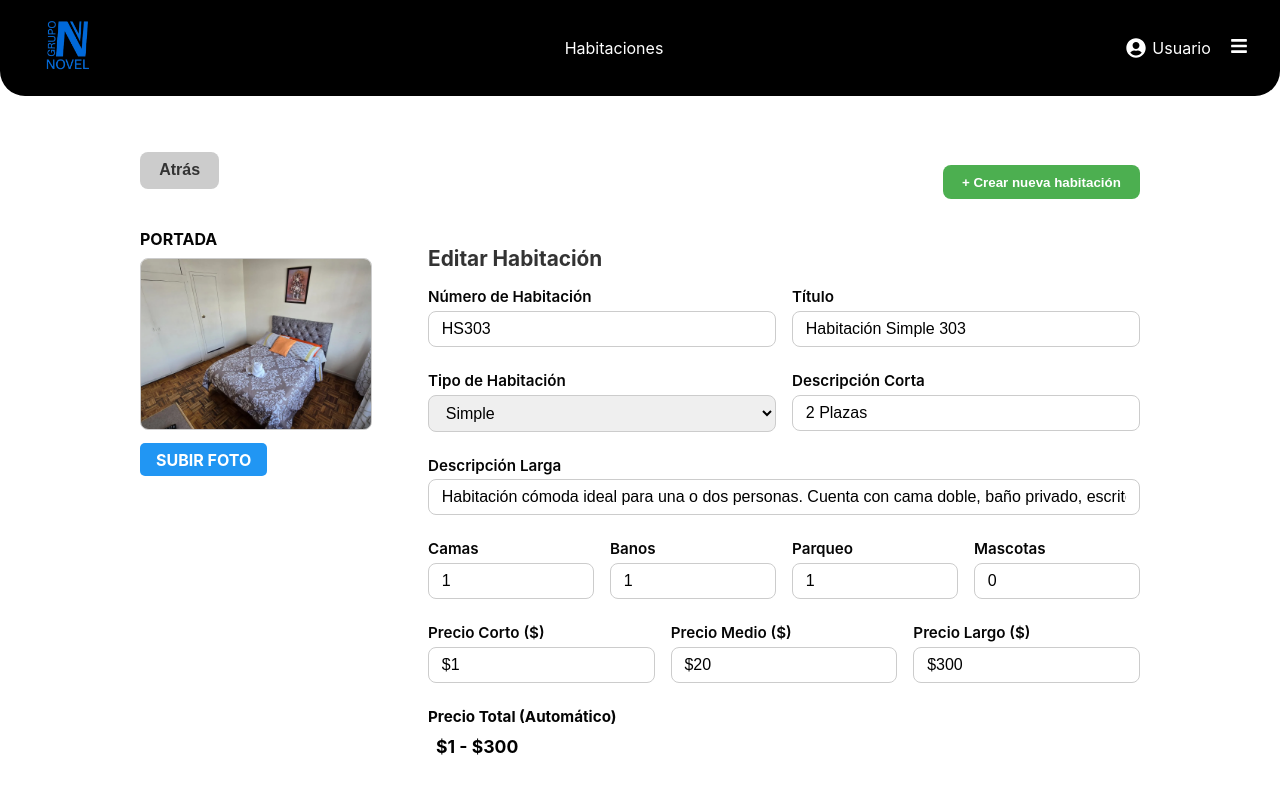
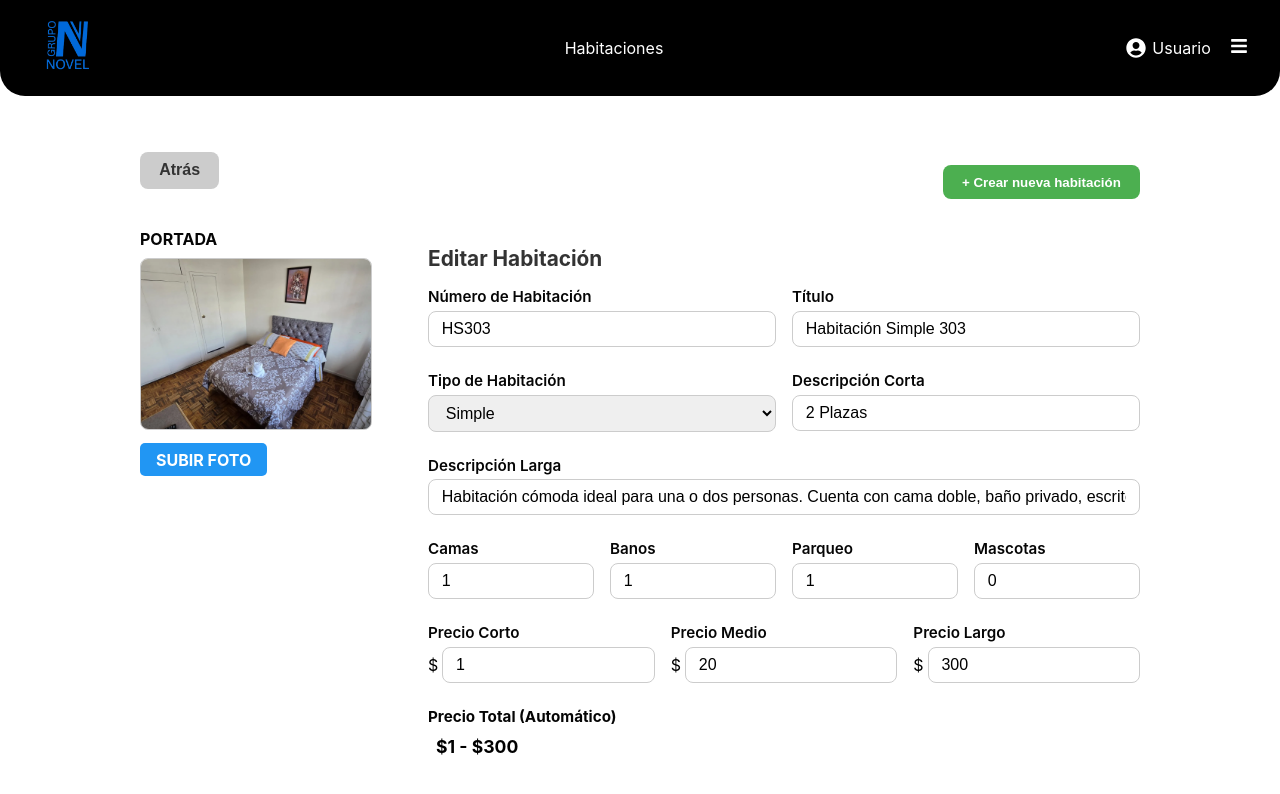
Before and after one commit to OscarSala98/ProyectoAWM, a React (Create React App) app in the folder hostel/: page /admin/editar-habitacion/1 in a window 1280 px wide. Shown: the top 794 px of the page. Built offline with nearby package versions, Linux system fonts and the light colour scheme; data requests are answered from the project's data file.

Commit message:
Ultimo arreglo habitaciones

```diff
--- a/hostel/src/components/HabitacionEditarCard.jsx
+++ b/hostel/src/components/HabitacionEditarCard.jsx
@@ -7,8 +7,8 @@ const HabitacionEditarCard = ({ habitacion, onEditar, onEliminar }) => {
   const [mensajeModal, setMensajeModal] = useState('');
 
   const manejarEliminar = () => {
-    setMensajeModal('Habitación eliminada 🗑️');
-    setModalVisible(true);
+
+
     onEliminar && onEliminar(habitacion.id); // callback al padre si se proporciona
   };
 
--- a/hostel/src/components/HabitacionFormulario.jsx
+++ b/hostel/src/components/HabitacionFormulario.jsx
@@ -4,7 +4,7 @@ import axios from 'axios';
 import FotoUploader from './FotoUploader';
 import InfoHabitacion from './InfoHabitacion';
 import ServiciosCheckbox from './ServiciosCheckbox';
-import ModalConfirmacion from './ModalConfirmacion'; // ✅ Importar
+import ModalConfirmacion from './ModalConfirmacion';
 import './HabitacionFormulario.css';
 
 const HabitacionFormulario = ({ esNuevo = false }) => {
@@ -27,8 +27,8 @@ const HabitacionFormulario = ({ esNuevo = false }) => {
 
   const [loading, setLoading] = useState(!esNuevo);
 
-  const [modalVisible, setModalVisible] = useState(false); // ✅
-  const [modalMensaje, setModalMensaje] = useState(''); // ✅
+  const [modalVisible, setModalVisible] = useState(false);
+  const [modalMensaje, setModalMensaje] = useState('');
 
   useEffect(() => {
     if (!esNuevo && id) {
@@ -46,7 +46,7 @@ const HabitacionFormulario = ({ esNuevo = false }) => {
     setDatos(prev => ({ ...prev, [name]: value }));
   };
 
-  const handleGuardar = async () => {
+  const handleGuardar = () => {
     const idFinal = datos.id_habitacion;
 
     if (!idFinal) {
@@ -55,23 +55,25 @@ const HabitacionFormulario = ({ esNuevo = false }) => {
     }
 
     if (esNuevo) {
-      try {
-        await axios.post('http://localhost:3002/habitaciones', datos);
+      axios.post('http://localhost:3002/habitaciones', datos)
+        .then(() => {
           setModalMensaje('Habitación creada exitosamente ✅'); // ✅
           setModalVisible(true); // ✅
-      } catch (err) {
+        })
+        .catch((err) => {
           console.error('Error al crear habitación:', err);
           alert('❌ Error al crear la habitación');
-      }
+        });
     } else {
-      try {
-        await axios.put(`http://localhost:3002/habitaciones/${id}`, datos);
+      axios.put(`http://localhost:3002/habitaciones/${id}`, datos)
+        .then(() => {
           setModalMensaje('Cambios guardados correctamente ✅'); // ✅
           setModalVisible(true); // ✅
-      } catch (err) {
+        })
+        .catch((err) => {
           console.error('Error al guardar los cambios:', err);
           alert('❌ Hubo un error al guardar los cambios');
-      }
+        });
     }
   };
 
--- a/hostel/src/components/InfoHabitacion.css
+++ b/hostel/src/components/InfoHabitacion.css
@@ -60,6 +60,18 @@
   font-size: 1.1rem;
   padding: 0.3rem 0.5rem;
 }
+.precio-input {
+  display: flex;
+  align-items: center;
+}
+
+.simbolo-precio {
+  margin-right: 4px;
+}
+
+.precio-input input {
+  flex: 1;
+}
 
 
 /* Para pantallas medianas */
--- a/hostel/src/components/InfoHabitacion.jsx
+++ b/hostel/src/components/InfoHabitacion.jsx
@@ -115,37 +115,50 @@ const InfoHabitacion = ({ datos, onChange }) => {
           </div>
         ))}
       </div>
-
 <div className="info-habitacion-grupo">
   <div className="campo">
-          <label>Precio Corto ($)</label>
+    <label>Precio Corto</label>
+    <div className="precio-input">
+      <span className="simbolo-precio">$</span>
       <input
-            type="text"
+        type="number"
         name="corto"
-            value={`$${datos.precioDesglose?.corto || ''}`}
+        value={datos.precioDesglose?.corto || ''}
         onChange={handlePrecioChange}
         placeholder="Ej: 1250"
+        min="0"
       />
     </div>
+  </div>
+
   <div className="campo">
-          <label>Precio Medio ($)</label>
+    <label>Precio Medio</label>
+    <div className="precio-input">
+      <span className="simbolo-precio">$</span>
       <input
-            type="text"
+        type="number"
         name="medio"
-            value={`$${datos.precioDesglose?.medio || ''}`}
+        value={datos.precioDesglose?.medio || ''}
         onChange={handlePrecioChange}
         placeholder="Ej: 1500"
+        min="0"
       />
     </div>
+  </div>
+
   <div className="campo">
-          <label>Precio Largo ($)</label>
+    <label>Precio Largo</label>
+    <div className="precio-input">
+      <span className="simbolo-precio">$</span>
       <input
-            type="text"
+        type="number"
         name="largo"
-            value={`$${datos.precioDesglose?.largo || ''}`}
+        value={datos.precioDesglose?.largo || ''}
         onChange={handlePrecioChange}
         placeholder="Ej: 2000"
+        min="0"
       />
+    </div>
   </div>
 </div>
 
--- a/hostel/src/data/db.json
+++ b/hostel/src/data/db.json
@@ -38,30 +38,6 @@
     }
   ],
   "habitaciones": [
-    {
-      "id": "3",
-      "id_habitacion": "HD303",
-      "titulo": "Habitación Doble 303",
-      "tipo": "Doble",
-      "precio": "$1100 - $200",
-      "descripcion": "2 Plazas y 1½ Plazas",
-      "descripcionLarga": "Perfecta para parejas o familias pequeñas, esta habitación doble cuenta con dos camas, buena ventilación y espacio acogedor.",
-      "camas": 2,
-      "banos": 1,
-      "parqueo": 1,
-      "mascotas": 1,
-      "precioDesglose": {
-        "corto": "1100",
-        "medio": "600",
-        "largo": "200"
-      },
-      "amenities": [
-        "Smart TV",
-        "Wifi",
-        "Alimentación"
-      ],
-      "portada": "/Habitaciones/HD303/HD303.webp"
-    },
     {
       "id": "2",
       "id_habitacion": "HDE302",
@@ -111,29 +87,28 @@
       "portada": "/Habitaciones/HS303/HS303.webp"
     },
     {
-      "id": "bdb5",
-      "id_habitacion": "HS102",
-      "tipo": "",
-      "descripcion": "1 plaza",
-      "precio": "$1150 - $3000",
-      "precioDesglose": {
-        "corto": "1150",
-        "largo": "3000",
-        "media": "",
-        "medio": "600"
-      },
-      "camas": 1,
+      "id": "3",
+      "id_habitacion": "HD303",
+      "titulo": "Habitación Doble 303",
+      "tipo": "Doble",
+      "precio": "$1100 - $200",
+      "descripcion": "2 Plazas y 1½ Plazas",
+      "descripcionLarga": "Perfecta para parejas o familias pequeñas, esta habitación doble cuenta con dos camas, buena ventilación y espacio acogedor.",
+      "camas": 2,
       "banos": 1,
       "parqueo": 1,
-      "mascotas": 0,
-      "servicios": [],
-      "portada": "",
-      "titulo": "Habitación Simple 102",
-      "descripcionLarga": "asfsafdasfasfdasdf",
+      "mascotas": 1,
+      "precioDesglose": {
+        "corto": "1100",
+        "medio": "600",
+        "largo": "200"
+      },
       "amenities": [
+        "Smart TV",
         "Wifi",
-        "Vista al Patio"
-      ]
+        "Alimentación"
+      ],
+      "portada": "/Habitaciones/HD303/HD303.webp"
     }
   ]
 }
--- a/hostel/src/pages/EditarHabitacion.jsx
+++ b/hostel/src/pages/EditarHabitacion.jsx
@@ -6,10 +6,14 @@ import './EditarHabitacion.css';
 import axios from 'axios';
 import { useNavigate, useParams, useLocation } from 'react-router-dom';
 import HabitacionFormulario from '../components/HabitacionFormulario';
+import ModalConfirmacion from '../components/ModalConfirmacion'; // ✅ importar
 
 const EditarHabitacion = () => {
   const { id } = useParams();
   const [habitaciones, setHabitaciones] = useState([]);
+  const [modalVisible, setModalVisible] = useState(false); // ✅
+  const [modalMensaje, setModalMensaje] = useState('');     // ✅
+
   const navigate = useNavigate();
   const location = useLocation();
 
@@ -42,6 +46,8 @@ useEffect(() => {
       axios.delete(`http://localhost:3002/habitaciones/${id}`)
         .then(() => {
           setHabitaciones(habitaciones.filter(h => h.id !== id));
+          setModalMensaje('✅ Habitación eliminada correctamente');
+          setModalVisible(true); // ✅ mostrar modal
         })
         .catch((err) => console.error('Error al eliminar:', err));
     }
@@ -51,9 +57,9 @@ useEffect(() => {
     navigate(`/admin/editar-habitacion/${id}`);
   };
 
-  useEffect(() => {
-    obtenerHabitaciones();
-  }, []);
+  const handleCerrarModal = () => {
+    setModalVisible(false);
+  };
 
   return (
     <>
@@ -64,7 +70,6 @@ useEffect(() => {
           {id !== 'nueva' && (
             <button className="btn-crear" onClick={manejarCrear}>+ Crear nueva habitación</button>
           )}
-
         </div>
 
         {id && id !== 'nueva' ? (
@@ -84,6 +89,13 @@ useEffect(() => {
           </div>
         )}
       </div>
+
+      <ModalConfirmacion
+        visible={modalVisible}
+        mensaje={modalMensaje}
+        onClose={handleCerrarModal}
+      />
+
       <Footer />
     </>
   );
```
Lines whose indentation alone changed are shown as unchanged.
